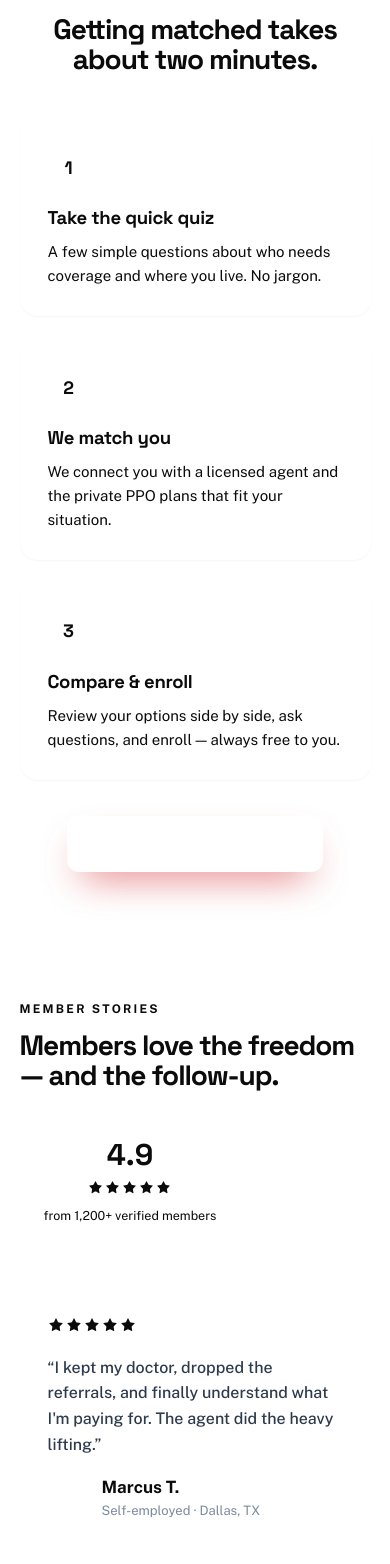
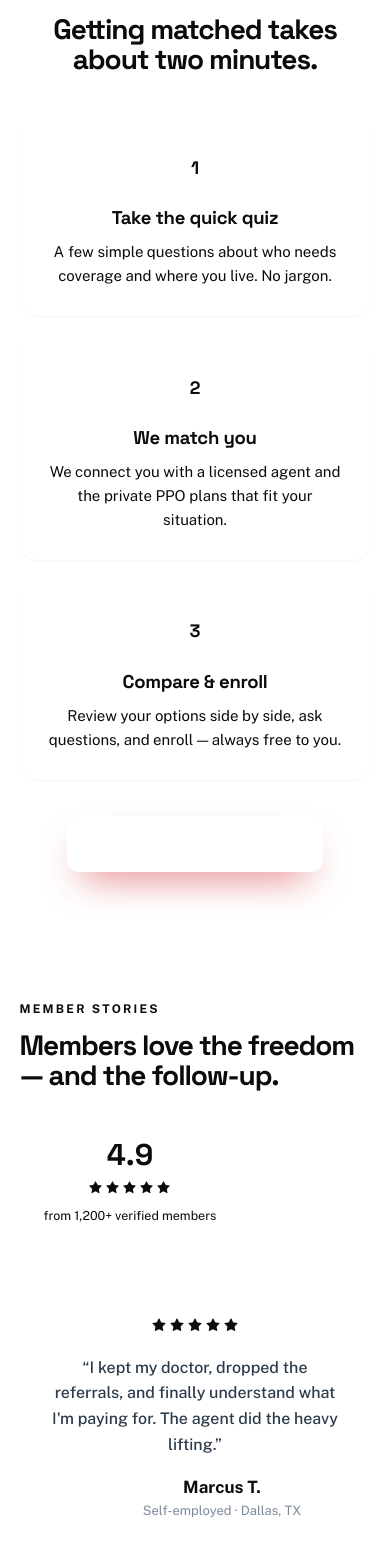
Before and after one commit to holyimpactmedia/dynasty-insurance-network, a Next.js app: page / in a window 390 px wide. Shown: the part 5704-7268 px from the top of the page. Built offline with nearby package versions, Linux system fonts and the light colour scheme; no server answers.

Commit message:
Union homepage: center How it works / Testimonials / Why us / Footer on mobile
Extend the mobile-centering CSS to also center block-level icon/number/avatar
chips and card flex rows; tag those four sections' cards + footer.

Co-Authored-By: Claude Opus 4.8 <noreply@anthropic.com>

```diff
--- a/app/globals.css
+++ b/app/globals.css
@@ -204,17 +204,27 @@
   }
 }
 @media (max-width: 760px) {
-  /* Center hero + intro content on small screens. */
+  /* Center content on small screens: text, and the block-level icon/number/
+     avatar chips (fixed-width spans) plus flex rows inside cards. */
   .union-center-mobile {
     text-align: center;
   }
+  .union-center-mobile h1,
+  .union-center-mobile h2,
+  .union-center-mobile h3,
   .union-center-mobile p,
-  .union-center-mobile h1,
-  .union-center-mobile h2 {
+  .union-center-mobile blockquote {
     margin-left: auto;
     margin-right: auto;
   }
-  .union-row-center-mobile {
+  .union-center-mobile > span {
+    margin-left: auto;
+    margin-right: auto;
+  }
+  .union-center-mobile figcaption {
     justify-content: center;
   }
+  .union-row-center-mobile {
+    justify-content: center !important;
+  }
 }
--- a/app/page.tsx
+++ b/app/page.tsx
@@ -195,7 +195,7 @@ export default function HomePage() {
               { n: "2", t: "We match you", d: "We connect you with a licensed agent and the private PPO plans that fit your situation." },
               { n: "3", t: "Compare & enroll", d: "Review your options side by side, ask questions, and enroll — always free to you." },
             ].map((s) => (
-              <Card key={s.n}>
+              <Card key={s.n} className="union-center-mobile">
                 <span className="font-display" style={{ width: 42, height: 42, borderRadius: 10, background: "var(--color-navy)", color: "var(--color-steel)", display: "grid", placeItems: "center", fontWeight: 700, fontSize: 18 }}>{s.n}</span>
                 <h3 className="font-display" style={cardTitle}>{s.t}</h3>
                 <p style={cardBody}>{s.d}</p>
@@ -222,7 +222,7 @@ export default function HomePage() {
           </div>
           <div style={{ display: "grid", gridTemplateColumns: "repeat(auto-fit,minmax(min(100%,300px),1fr))", gap: 20 }}>
             {TESTIMONIALS.map((t) => (
-              <figure key={t.name} style={{ margin: 0, background: "#fff", border: "1px solid var(--color-line)", borderRadius: 20, padding: 28 }}>
+              <figure key={t.name} className="union-center-mobile" style={{ margin: 0, background: "#fff", border: "1px solid var(--color-line)", borderRadius: 20, padding: 28 }}>
                 <Stars size={16} />
                 <blockquote style={{ margin: "14px 0 18px", fontSize: 16, lineHeight: 1.6, color: "#2c3a4c", fontWeight: 500 }}>&ldquo;{t.quote}&rdquo;</blockquote>
                 <figcaption style={{ display: "flex", alignItems: "center", gap: 12 }}>
@@ -252,7 +252,7 @@ export default function HomePage() {
               { icon: Lock, t: "Private & secure", d: "Your information is protected and only shared with the agent who helps you." },
               { icon: Clock, t: "Fast, human follow-up", d: "A real specialist reaches out quickly — usually within minutes on business days." },
             ].map(({ icon: Icon, t, d }) => (
-              <Card key={t}>
+              <Card key={t} className="union-center-mobile">
                 <IconChip tint="var(--color-surface-2)"><Icon width={23} height={23} color="var(--color-navy)" strokeWidth={1.7} /></IconChip>
                 <h3 className="font-display" style={cardTitle}>{t}</h3>
                 <p style={cardBody}>{d}</p>
@@ -319,8 +319,8 @@ function PrimaryCTA({ children, onClick, big }: { children: React.ReactNode; onC
 function H2({ children, onDark, style }: { children: React.ReactNode; onDark?: boolean; style?: CSSProperties }) {
   return <h2 className="font-display" style={{ fontWeight: 700, fontSize: "clamp(28px,4.2vw,42px)", lineHeight: 1.08, letterSpacing: "-1.1px", color: onDark ? "#fff" : "var(--color-navy)", textWrap: "balance", ...style }}>{children}</h2>
 }
-function Card({ children }: { children: React.ReactNode }) {
-  return <div style={{ background: "#fff", border: "1px solid var(--color-line)", borderRadius: 18, padding: 28, boxShadow: "0 1px 2px rgba(10,37,64,.04)" }}>{children}</div>
+function Card({ children, className }: { children: React.ReactNode; className?: string }) {
+  return <div className={className} style={{ background: "#fff", border: "1px solid var(--color-line)", borderRadius: 18, padding: 28, boxShadow: "0 1px 2px rgba(10,37,64,.04)" }}>{children}</div>
 }
 function IconChip({ children, tint }: { children: React.ReactNode; tint: string }) {
   return <span style={{ width: 46, height: 46, borderRadius: 12, background: tint, display: "grid", placeItems: "center" }}>{children}</span>
--- a/components/union/UnionFooter.tsx
+++ b/components/union/UnionFooter.tsx
@@ -40,7 +40,7 @@ function Col({ head, links }: { head: string; links: { label: string; href: stri
 export function UnionFooter() {
   return (
     <footer style={{ background: "var(--color-navy-deep)", color: "#8ba0bb", padding: "clamp(48px,6vw,72px) clamp(18px,5vw,48px) 40px" }}>
-      <div style={{ maxWidth: 1240, margin: "0 auto" }}>
+      <div className="union-center-mobile" style={{ maxWidth: 1240, margin: "0 auto" }}>
         <div style={{ display: "grid", gridTemplateColumns: "repeat(auto-fit, minmax(180px, 1fr))", gap: 36, paddingBottom: 36, borderBottom: "1px solid rgba(255,255,255,.1)" }}>
           <div style={{ maxWidth: 300 }}>
             <UnionLogo size={38} onDark />
@@ -57,7 +57,7 @@ export function UnionFooter() {
           Union Private Healthcare is a brand of Holy Impact Media, LLC, an advisory and lead-generation service — not an insurance agency, insurer, or government program. We are not affiliated with or endorsed by any government entity, Healthcare.gov, the Health Insurance Marketplace, or the Centers for Medicare &amp; Medicaid Services. We connect consumers with independent licensed insurance agents, including Dynasty Forever LLC, and carriers who can provide quotes and enroll coverage. By submitting a form you provide your prior express written consent to be contacted by Holy Impact Media, LLC (DBA Union Private Healthcare) and its licensed insurance partners at the number and email provided — including by autodialed or prerecorded calls and text messages — about health coverage options. Consent is not a condition of any purchase. Message and data rates may apply; reply STOP to opt out. Plan availability, pricing, and eligibility vary by state and are determined by the carrier.
         </p>
 
-        <div style={{ display: "flex", flexWrap: "wrap", gap: 12, justifyContent: "space-between", marginTop: 24, paddingTop: 20, borderTop: "1px solid rgba(255,255,255,.1)", fontSize: 12.5, color: "#7f95b2" }}>
+        <div className="union-row-center-mobile" style={{ display: "flex", flexWrap: "wrap", gap: 12, justifyContent: "space-between", marginTop: 24, paddingTop: 20, borderTop: "1px solid rgba(255,255,255,.1)", fontSize: 12.5, color: "#7f95b2" }}>
           <span>© 2026 Holy Impact Media, LLC. All rights reserved.</span>
           <span>Made for working Americans.</span>
         </div>
```
